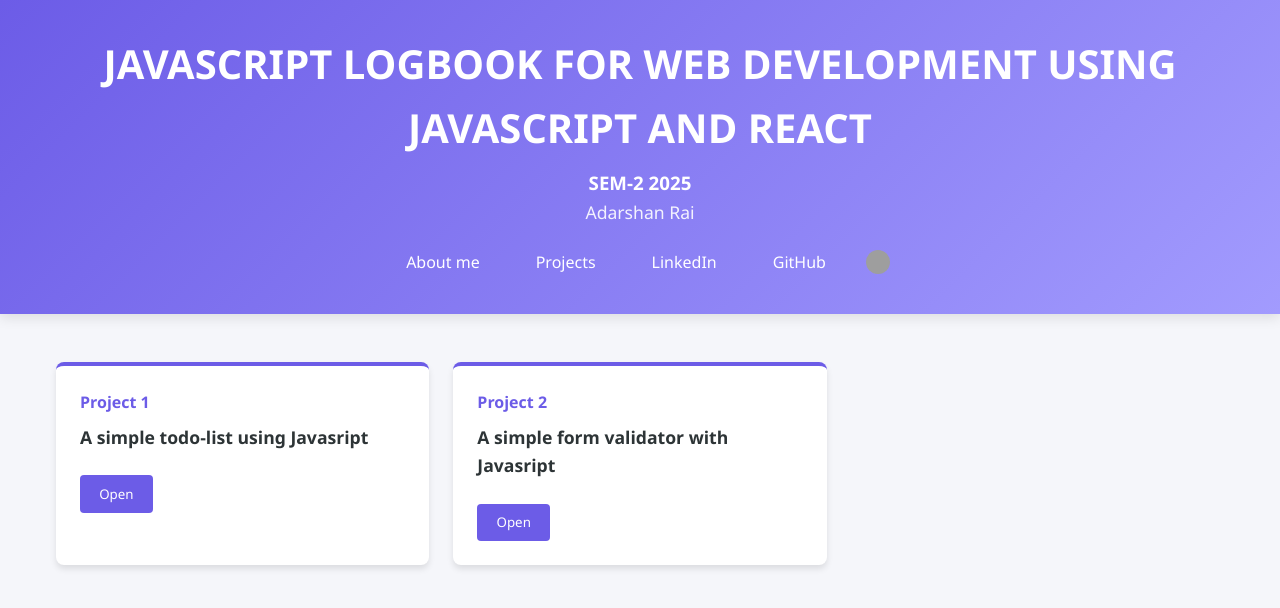
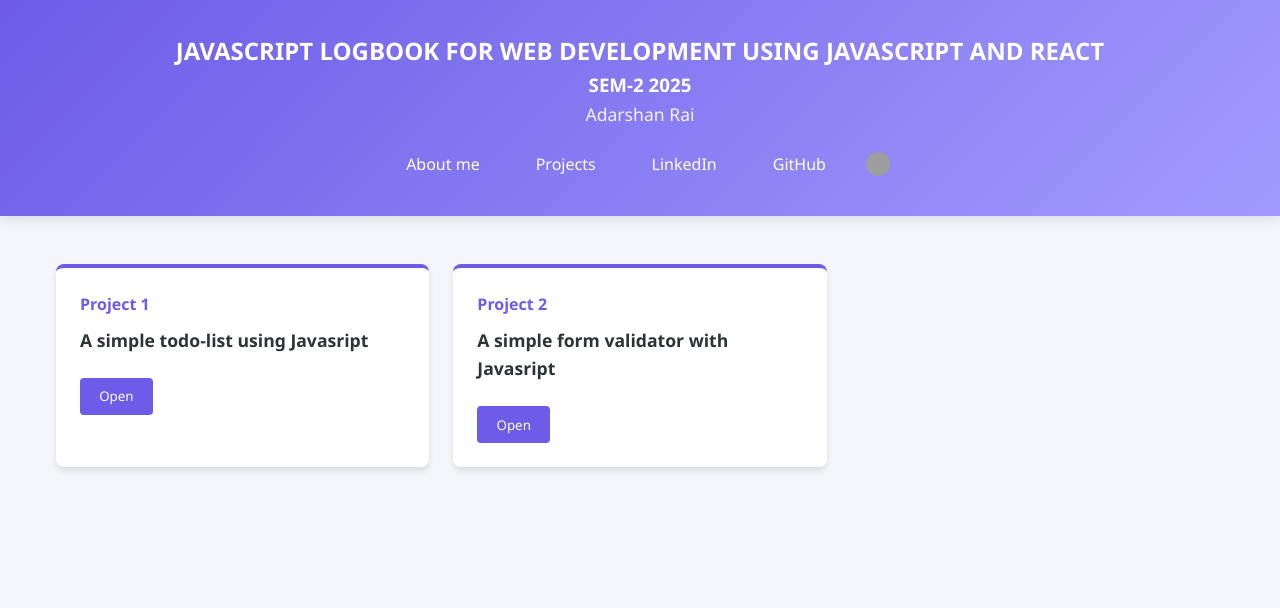
Before and after one commit to adarshanrai/sem2repo, a plain HTML site: page index.html in a window 1280 px wide. Drawn offline with Linux system fonts and the light colour scheme; grey boxes are pictures that could not be loaded.

Commit message:
Update index.html

```diff
--- a/index.html
+++ b/index.html
@@ -162,7 +162,7 @@
 <body>
 
     <header>
-        <h1>JAVASCRIPT LOGBOOK FOR WEB DEVELOPMENT USING JAVASCRIPT AND REACT</h1>
+        <h2>JAVASCRIPT LOGBOOK FOR WEB DEVELOPMENT USING JAVASCRIPT AND REACT</h2>
     <h3>SEM-2 2025</h3>
         <p>Adarshan Rai</p>
 
```
